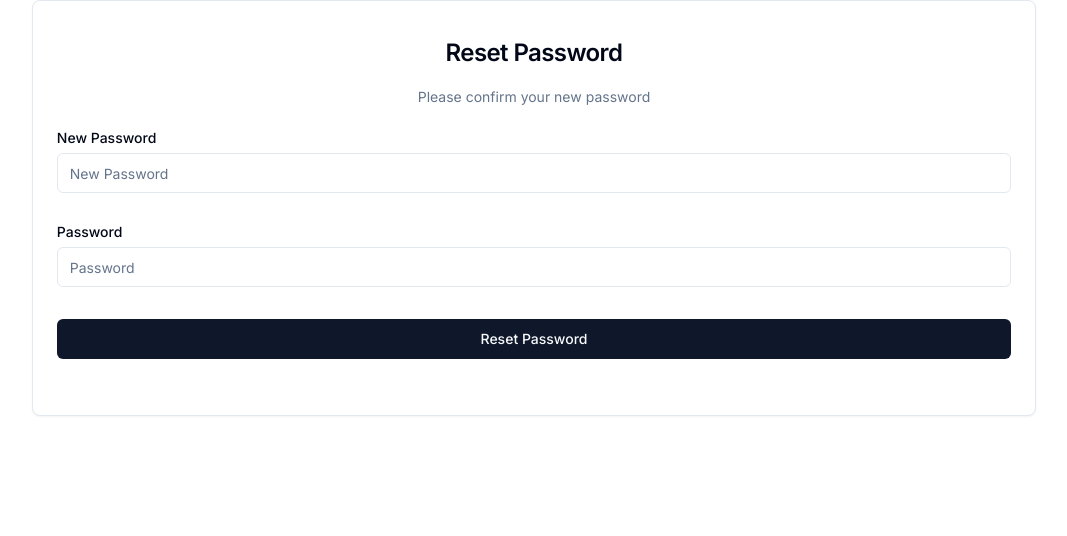
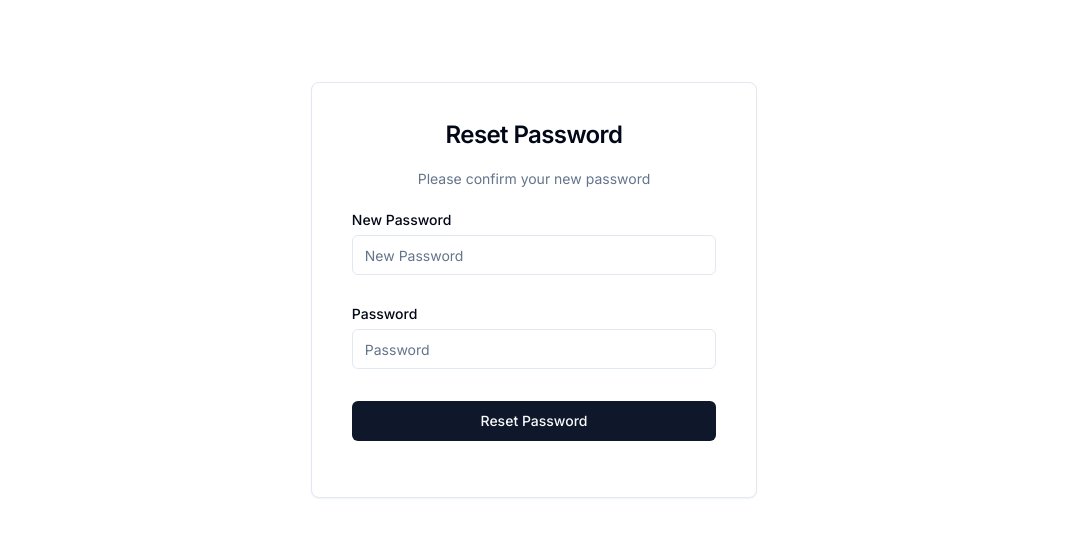
Before and after one commit to gneisscode/Stutern-Hacathon-Team-1-Frontend, a Next.js app in the folder hackathon-team-1/: page /auth/reset-password in a window 1280 px wide. Shown: the top 536 px of the page, without its empty margins (106-1173 px from the left). Built offline with nearby package versions, Linux system fonts and the light colour scheme.

Commit message:
built auth pages

```diff
--- a/hackathon-team-1/components/pages/auth/forgot-password.tsx
+++ b/hackathon-team-1/components/pages/auth/forgot-password.tsx
@@ -11,11 +11,11 @@ import { Label } from "@/components/ui/label";
 
 export default function ForgotPassword() {
   return (
-    <div className="flex flex-col items-center py-8 lg:py-0 lg:p-[82px] w-[100%] min-h-[100vh]">
-      <Card className="w-[90%] flex flex-col items-center pb-8">
+    <div className="flex flex-col items-center py-8 lg:p-[82px] w-[100%] min-h-[100vh]">
+      <Card className="w-[90%] lg:w-[40%] flex flex-col items-center pb-8 lg:px-4">
         <CardHeader className="flex flex-col items-center mt-4 gap-4 w-[100%]">
           <CardTitle>Forgot Password</CardTitle>
-          <CardDescription>
+          <CardDescription className="text-center">
             Please enter your email to reset your password
           </CardDescription>
         </CardHeader>
--- a/hackathon-team-1/components/pages/auth/reset-password.tsx
+++ b/hackathon-team-1/components/pages/auth/reset-password.tsx
@@ -12,11 +12,11 @@ import { Label } from "@/components/ui/label";
 
 export default function ResetPassword() {
   return (
-    <div className="flex flex-col items-center py-8 lg:py-0 lg:p-[82px] w-[100%] min-h-[100vh]">
-      <Card className="w-[90%] flex flex-col items-center pb-8">
+    <div className="flex flex-col items-center py-8 lg:p-[82px] w-[100%] min-h-[100vh]">
+      <Card className="w-[90%] lg:w-[40%] flex flex-col items-center pb-8 lg:px-4">
         <CardHeader className="flex flex-col items-center mt-4 gap-4 w-[80%]">
           <CardTitle>Reset Password</CardTitle>
-          <CardDescription>Please confirm your new password</CardDescription>
+          <CardDescription className="text-center">Please confirm your new password</CardDescription>
         </CardHeader>
         <CardContent className="w-[100%]">
           <form action="submit" className="flex flex-col gap-8 w-[100%]">
--- a/hackathon-team-1/components/pages/auth/sign-in.tsx
+++ b/hackathon-team-1/components/pages/auth/sign-in.tsx
@@ -13,8 +13,8 @@ import Link from "next/link";
 
 export default function SignIn() {
   return (
-    <div className="flex flex-col items-center py-8 lg:py-0 lg:p-[82px] w-[100%] min-h-[100vh]">
-      <Card className=" w-[90%] lg:w-[50%] flex flex-col items-center">
+    <div className="flex flex-col items-center py-8 lg:p-[82px] w-[100%] min-h-[100vh]">
+      <Card className=" w-[90%] lg:w-[40%] flex flex-col items-center lg:px-4">
         <CardHeader className="flex flex-col items-center mt-4 gap-4 w-[100%]">
           <CardTitle>Sign In</CardTitle>
           <CardDescription>Welcome back!</CardDescription>
--- a/hackathon-team-1/components/pages/auth/sign-up.tsx
+++ b/hackathon-team-1/components/pages/auth/sign-up.tsx
@@ -13,8 +13,8 @@ import Link from "next/link";
 
 export default function SignUp() {
   return (
-    <div className="flex flex-col items-center py-8 lg:py-0 lg:p-[82px] w-[100%] min-h-[100vh]">
-      <Card className=" w-[90%] lg:w-[50%] flex flex-col items-center">
+    <div className="flex flex-col items-center py-8 lg:p-[82px] w-[100%] min-h-[100vh]">
+      <Card className=" w-[90%] lg:w-[40%] flex flex-col items-center lg:px-4">
         <CardHeader className="flex flex-col items-center mt-4 gap-4 w-[100%]">
           <CardTitle>Sign Up</CardTitle>
           <CardDescription>Create an account to get started!</CardDescription>
```
